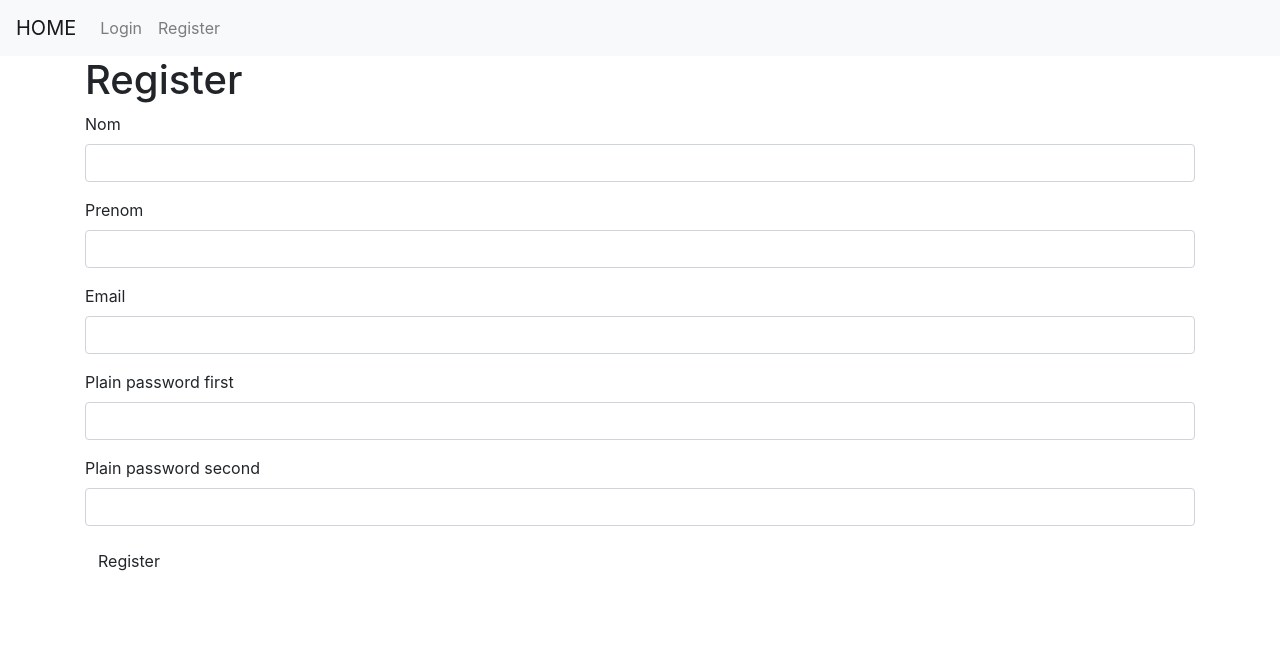
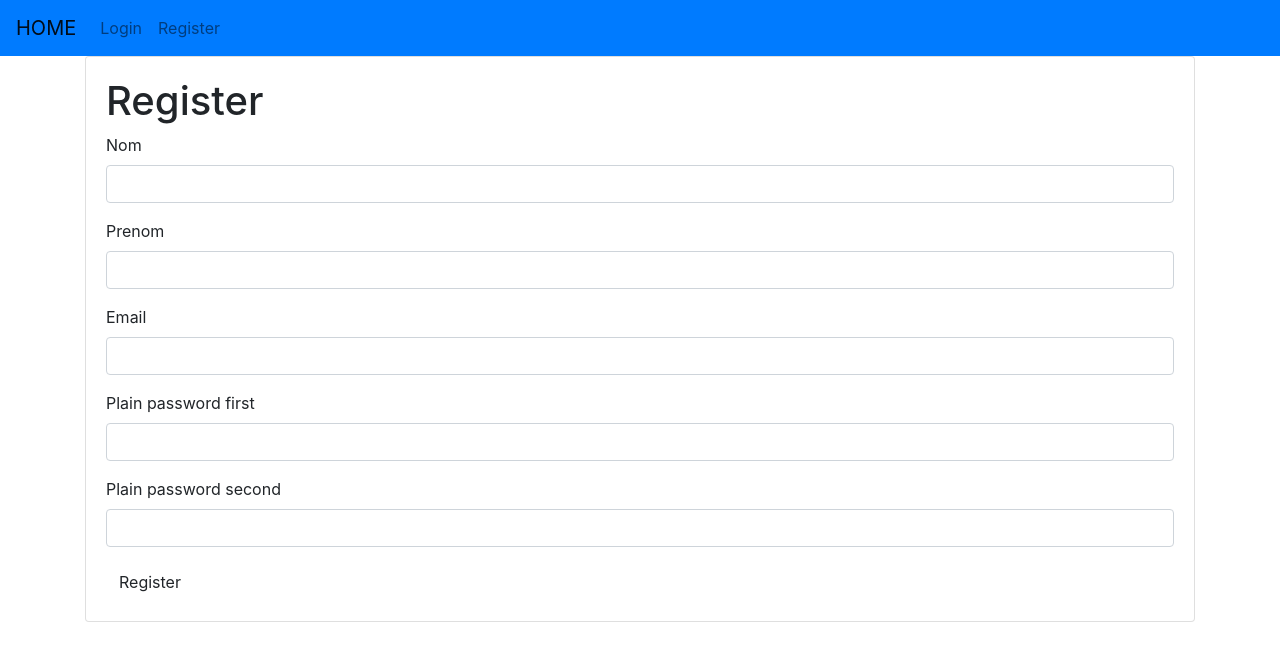
Before and after one commit to GauthierLory/api, a Symfony app: template templates/registration/register.html.twig in a window 1280 px wide. Shown: the top 661 px of the page. Run offline with Twig, Linux system fonts and the light colour scheme; the template is opened without the code that fills it, so the values that code supplies are empty; form fields are guessed from the names that the template uses; some libraries are stand-ins or nearby versions.

Commit message:
theme bootstrap

```diff
--- a/templates/base.html.twig
+++ b/templates/base.html.twig
@@ -126,7 +126,7 @@
 
 
     {% if is_granted('IS_AUTHENTICATED_FULLY') %}
-        <nav class="navbar navbar-expand-lg navbar-light bg-light">
+        <nav class="navbar navbar-expand-lg navbar-light bg-primary">
             <a class="navbar-brand" href="{{ path('home') }}">HOME</a>
             <button class="navbar-toggler" type="button" data-toggle="collapse" data-target="#navbarSupportedContent" aria-controls="navbarSupportedContent" aria-expanded="false" aria-label="Toggle navigation">
                 <span class="navbar-toggler-icon"></span>
@@ -155,15 +155,14 @@
                         <div class="dropdown-menu" aria-labelledby="navbarDropdown">
                             <a class="dropdown-item" href="{{ path('profile') }}">Profile</a>
                             <a class="dropdown-item" href="{{ path('app_logout') }}">Déconnexion</a>
-                            <div class="dropdown-divider"></div>
-                            <a class="dropdown-item" href="#">Something else here</a>
+                            {#<div class="dropdown-divider"></div>#}
                         </div>
                     </li>
                 </ul>
             </div>
         </nav>
     {% else %}
-        <nav class="navbar navbar-expand-lg navbar-light bg-light">
+        <nav class="navbar navbar-expand-lg navbar-light bg-primary">
             <a class="navbar-brand" href="{{ path('home') }}">HOME</a>
             <button class="navbar-toggler" type="button" data-toggle="collapse" data-target="#navbarSupportedContent" aria-controls="navbarSupportedContent" aria-expanded="false" aria-label="Toggle navigation">
                 <span class="navbar-toggler-icon"></span>
--- a/templates/home/index.html.twig
+++ b/templates/home/index.html.twig
@@ -2,7 +2,6 @@
 
 
 {% block body %}
-
 <div class="row">
     {% for product in products %}
         <div class="col-sm">
--- a/templates/registration/register.html.twig
+++ b/templates/registration/register.html.twig
@@ -6,6 +6,9 @@
 
 {% endblock %}
 {% block body %}
+
+    <div class="card">
+        <div class="card-body">
             <h1>Register</h1>
 
             {{ form_start(registrationForm) }}
@@ -17,4 +20,6 @@
 
             <button id="btnregister" class="btn">Register</button>
             {{ form_end(registrationForm) }}
+        </div>
+    </div>
 {% endblock %}
--- a/templates/security/login.html.twig
+++ b/templates/security/login.html.twig
@@ -2,6 +2,9 @@
 {% block title %}Log in!{% endblock %}
 
 {% block body %}
+
+    <div class="card">
+        <div class="card-body">
             <form method="post">
                 {% if error %}
                     <div class="alert alert-danger">{{ error.messageKey|trans(error.messageData, 'security') }}</div>
@@ -32,4 +35,6 @@
                     Sign in
                 </button>
             </form>
+        </div>
+    </div>
 {% endblock %}
```
Also changed, not shown: templates/product/show.html.twig (+9 -7 lines), templates/profile/account.html.twig (+8 -4 lines), templates/profile/index.html.twig (+18 -16 lines). Lines whose indentation alone changed are shown as unchanged.
